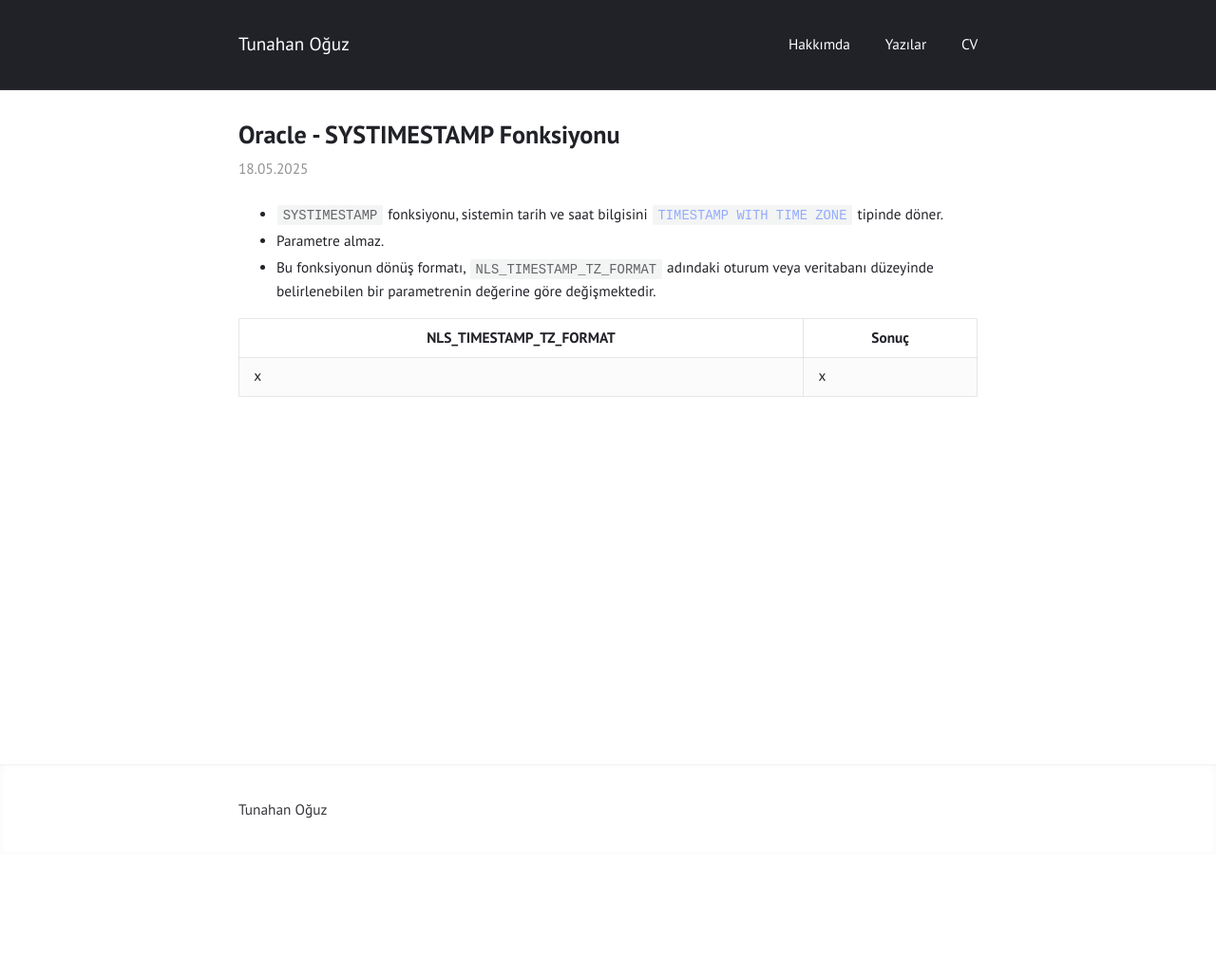
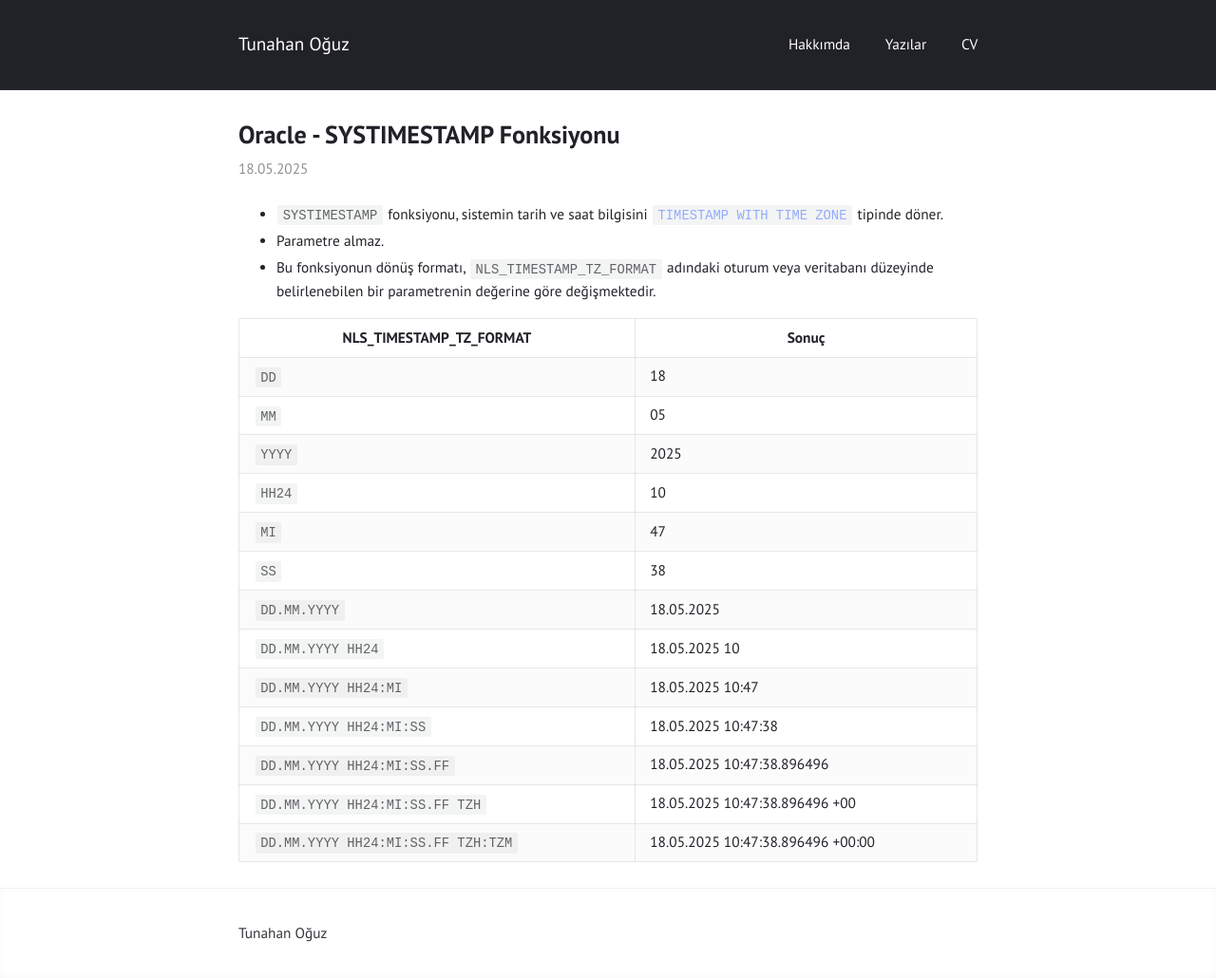
Before and after one commit to tunahanoguz/tunahanoguz.github.io, a Jekyll site: the page built from _posts/2025-05-18-oracle-SYSTIMESTAMP-fonksiyonu.md, in a window 1280 px wide. Shown: the whole page at 95% size. Built offline with Jekyll 4.4.1, drawn with Linux system fonts in a browser that asks for light colours; before the commit the page ends 900 px from its top, so only the background shows below that.

Commit message:
Update 2025-05-18-oracle-SYSTIMESTAMP-fonksiyonu.md

```diff
--- a/_posts/2025-05-18-oracle-SYSTIMESTAMP-fonksiyonu.md
+++ b/_posts/2025-05-18-oracle-SYSTIMESTAMP-fonksiyonu.md
@@ -9,6 +9,18 @@ categories: oracle
 - Parametre almaz.
 - Bu fonksiyonun dönüş formatı, `NLS_TIMESTAMP_TZ_FORMAT` adındaki oturum veya veritabanı düzeyinde belirlenebilen bir parametrenin değerine göre değişmektedir.
 
-| NLS_TIMESTAMP_TZ_FORMAT | Sonuç               |
-|-------------------------|---------------------|
-| x                       | x                   |
+| NLS_TIMESTAMP_TZ_FORMAT            | Sonuç                             |
+|------------------------------------|-----------------------------------|
+| `DD`                               | 18                                |
+| `MM`                               | 05                                |
+| `YYYY`                             | 2025                              |
+| `HH24`                             | 10                                |
+| `MI`                               | 47                                |
+| `SS`                               | 38                                |
+| `DD.MM.YYYY`                       | 18.05.2025                        |
+| `DD.MM.YYYY HH24`                  | 18.05.2025 10                     |
+| `DD.MM.YYYY HH24:MI`               | 18.05.2025 10:47                  |
+| `DD.MM.YYYY HH24:MI:SS`            | 18.05.2025 10:47:38               |
+| `DD.MM.YYYY HH24:MI:SS.FF`         | 18.05.2025 10:47:38.896496        |
+| `DD.MM.YYYY HH24:MI:SS.FF TZH`     | 18.05.2025 10:47:38.896496 +00    |
+| `DD.MM.YYYY HH24:MI:SS.FF TZH:TZM` | 18.05.2025 10:47:38.896496 +00:00 |
```
